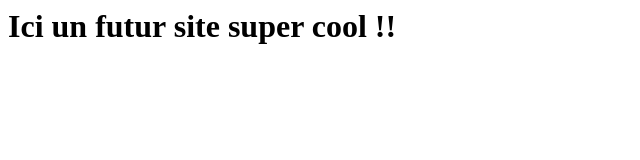
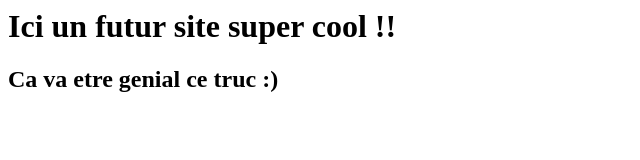
Before and after one commit to maaxow/lend-and-loan, a plain HTML site: page index.html in a window 1280 px wide. Shown: the whole page, without its empty margins (0-640 px from the left). Drawn offline with Linux system fonts and the light colour scheme.

Commit message:
update file index

```diff
--- a/index.html
+++ b/index.html
@@ -1,3 +1,4 @@
 <html>
 <h1> Ici un futur site super cool !! </h1>
+<h2> Ca va etre genial ce truc :)</h2>
 </html>
```
Also changed, not shown: 2 other files.
